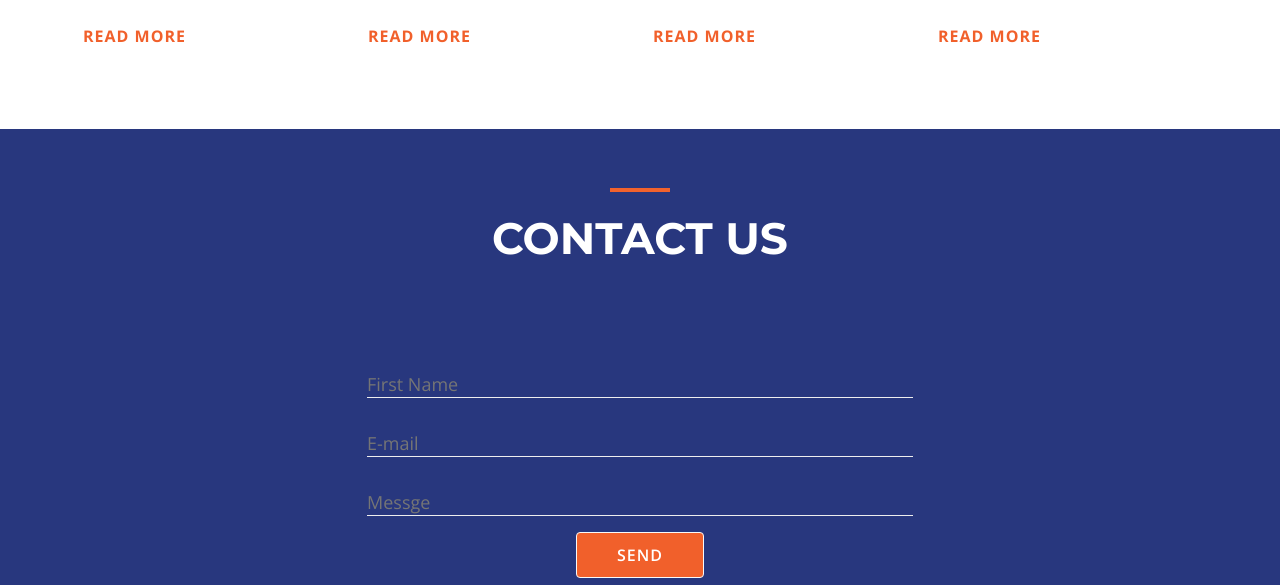
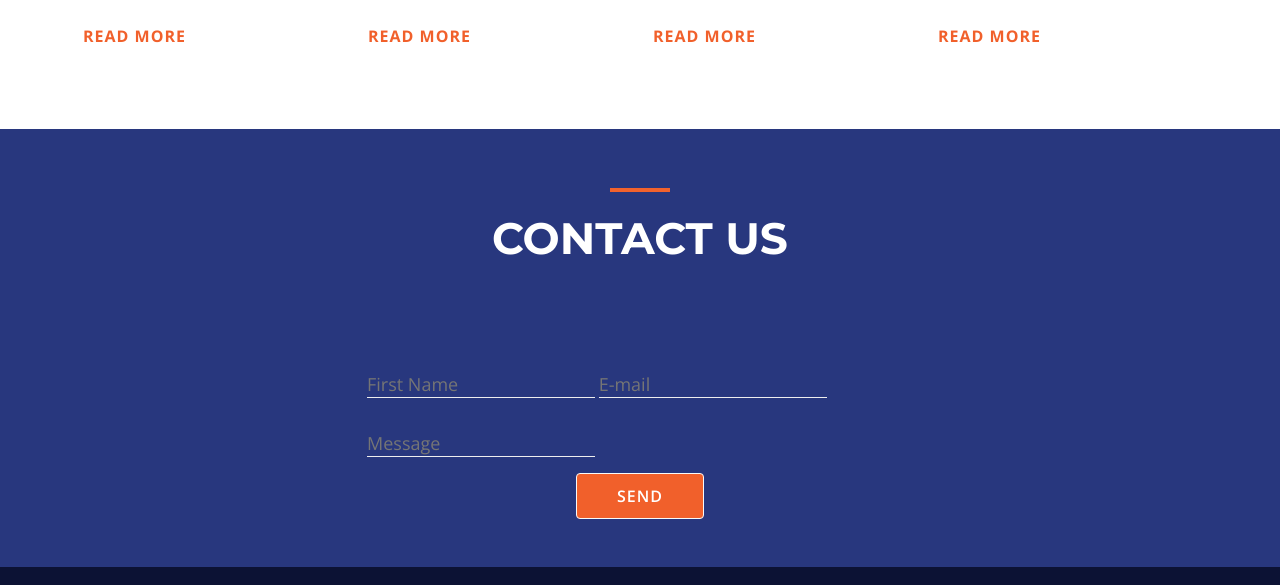
Before and after one commit to Jahan06/Lawyer-home, a plain HTML site: page index.html in a window 1280 px wide. Shown: the part 3873-4458 px from the top of the page. Drawn offline with nearby package versions, Linux system fonts and the light colour scheme.

Commit message:
Update index.html

```diff
--- a/index.html
+++ b/index.html
@@ -289,9 +289,9 @@
           <div class="row">
               <div class="col-6 mx-auto">
                   <form>
-                      <input type="text" class="w-100" placeholder="First Name">
-                      <input type="text" class="w-100" placeholder="E-mail">
-                      <input type="text" class="w-100" placeholder="Messge">
+                      <input type="text" class="form-t" placeholder="First Name">
+                      <input type="text" class="form-t" placeholder="E-mail">
+                      <input type="text" class="form-t" placeholder="Message">
                       <div class="text-center">
                           <a href="#" class="btn btn-light ">SEND</a>
                       </div>
```
